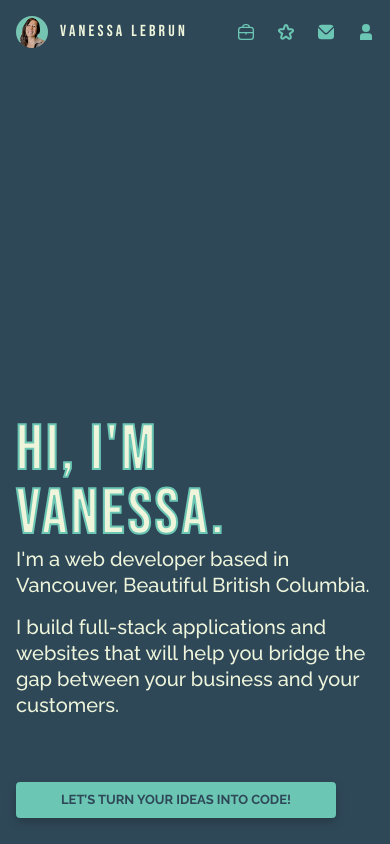
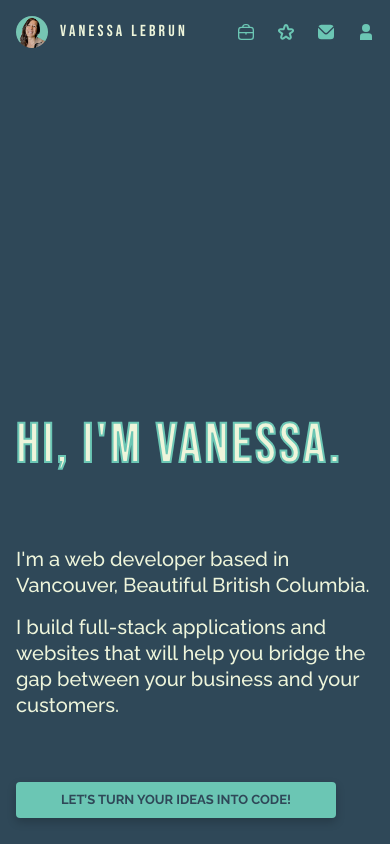
Before and after one commit to vanelmarron/portfolio, a React (Vite) app: page / in a window 390 px wide. Shown: the top 844 px of the page. Built offline with nearby package versions, Linux system fonts and the light colour scheme.

Commit message:
fixes for mobile design

```diff
--- a/src/components/Hero/Hero.scss
+++ b/src/components/Hero/Hero.scss
@@ -4,7 +4,7 @@
 
 .hero {
     background-color: $background-color;
-    // padding: 2rem 0;
+    padding: 4rem 0 0 0;
     color: $text-color;
     height: 95vh;
     display: flex;
@@ -37,7 +37,7 @@
         -webkit-text-stroke: 2px $primary-color;
         line-height: 1;
         letter-spacing: 0.2rem;
-        font-size: 4rem;
+        font-size: 3.5rem;
         min-height: 10rem;
 
         @include tablet {
--- a/src/components/PhotoCarousel/PhotoCarousel.scss
+++ b/src/components/PhotoCarousel/PhotoCarousel.scss
@@ -31,11 +31,16 @@
 
   .carousel__image {
     position: absolute;
-    width: 10rem;
-    height: 10rem;
+    width: 7rem;
+    height: 7rem;
     object-fit: cover;
     transition: transform 0.3s ease-in-out, opacity 0.3s ease-in-out;
     cursor: pointer;
     border-radius: 0.5rem;
     border: 1px solid $primary-color;
+
+    @include tablet {
+      width: 10rem;
+      height: 10rem;
+    }
   }
```
